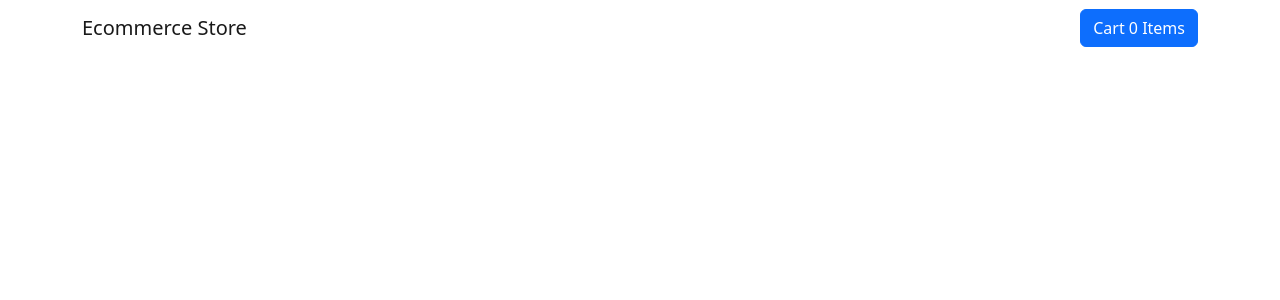
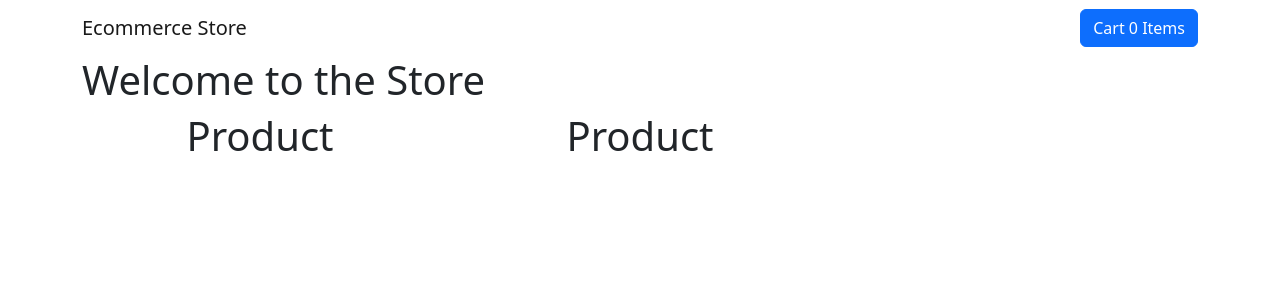
Before and after one commit to ak-yas/react-basket, a React (Create React App) app: page / in a window 1280 px wide. Shown: the top 300 px of the page. Built offline with nearby package versions, Linux system fonts and the light colour scheme.

Commit message:
added the setup for basic components

```diff
--- a/src/App.js
+++ b/src/App.js
@@ -2,11 +2,22 @@
 import 'bootstrap/dist/css/bootstrap.min.css'
 import NavbarContainer from './components/navbar'
 import { Container } from 'react-bootstrap'
+import { BrowserRouter, Routes, Route } from 'react-router-dom'
+import Store from './pages/store'
+import Success from './pages/success'
+import Cancel from './pages/cancel'
 
 function App() {
   return (
     <Container>
       <NavbarContainer></NavbarContainer>
+      <BrowserRouter>
+        <Routes>
+          <Route index element={<Store />} />
+          <Route path="success" element={<Success />} />
+          <Route path="cancel" element={<Cancel />} />
+        </Routes>
+      </BrowserRouter>
     </Container>
   )
 }
--- /dev/null
+++ b/src/pages/cancel.js
@@ -0,0 +1,7 @@
+import React from 'react'
+
+const Cancel = () => {
+  return <h1>Sorry to see you cancel your Stripe payment!</h1>
+}
+
+export default Cancel
--- /dev/null
+++ b/src/pages/store.js
@@ -0,0 +1,20 @@
+import React from 'react'
+import { Row, Col } from 'react-bootstrap'
+
+function Store() {
+  return (
+    <>
+      <h1>Welcome to the Store</h1>
+      <Row xs={1} md={3} className="g-4">
+        <Col align="center">
+          <h1>Product</h1>
+        </Col>
+        <Col align="center">
+          <h1>Product</h1>
+        </Col>
+      </Row>
+    </>
+  )
+}
+
+export default Store
--- /dev/null
+++ b/src/pages/success.js
@@ -0,0 +1,7 @@
+import React from 'react'
+
+const Success = () => {
+  return <h1>Thank you for your purchase!</h1>
+}
+
+export default Success
```
